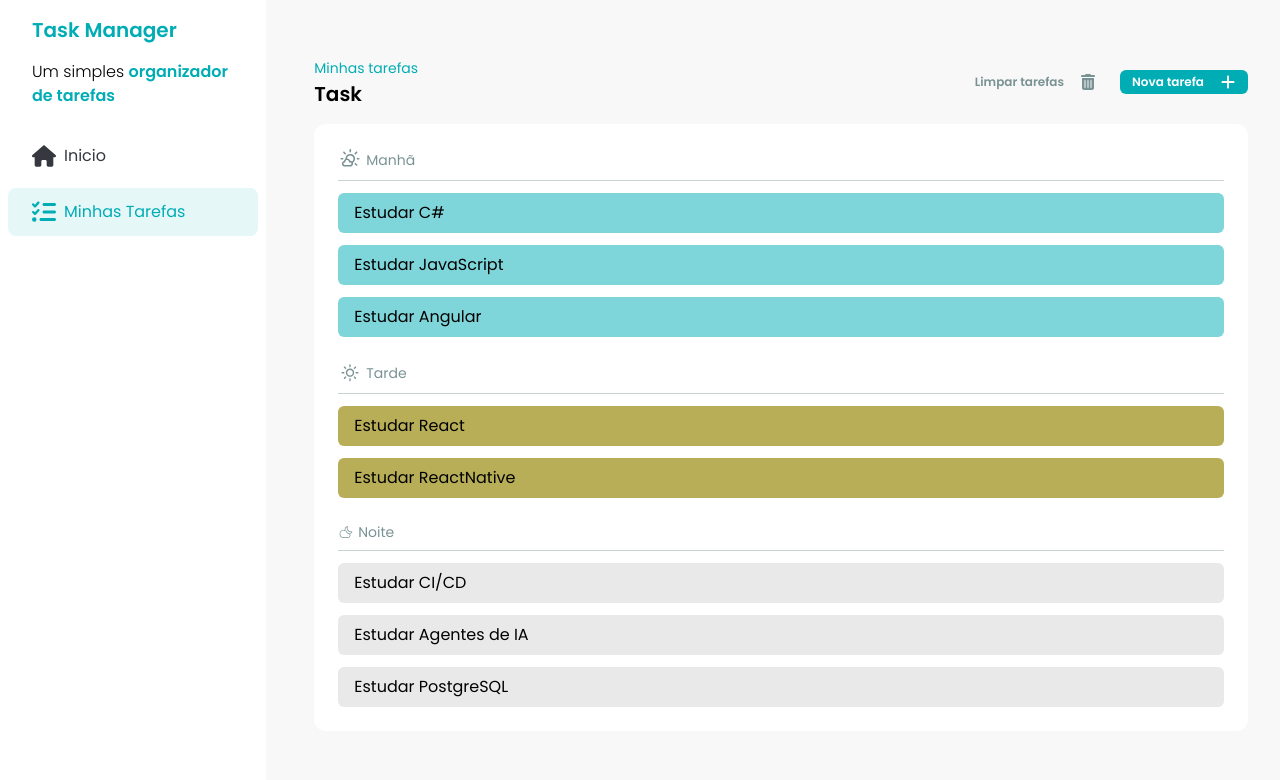
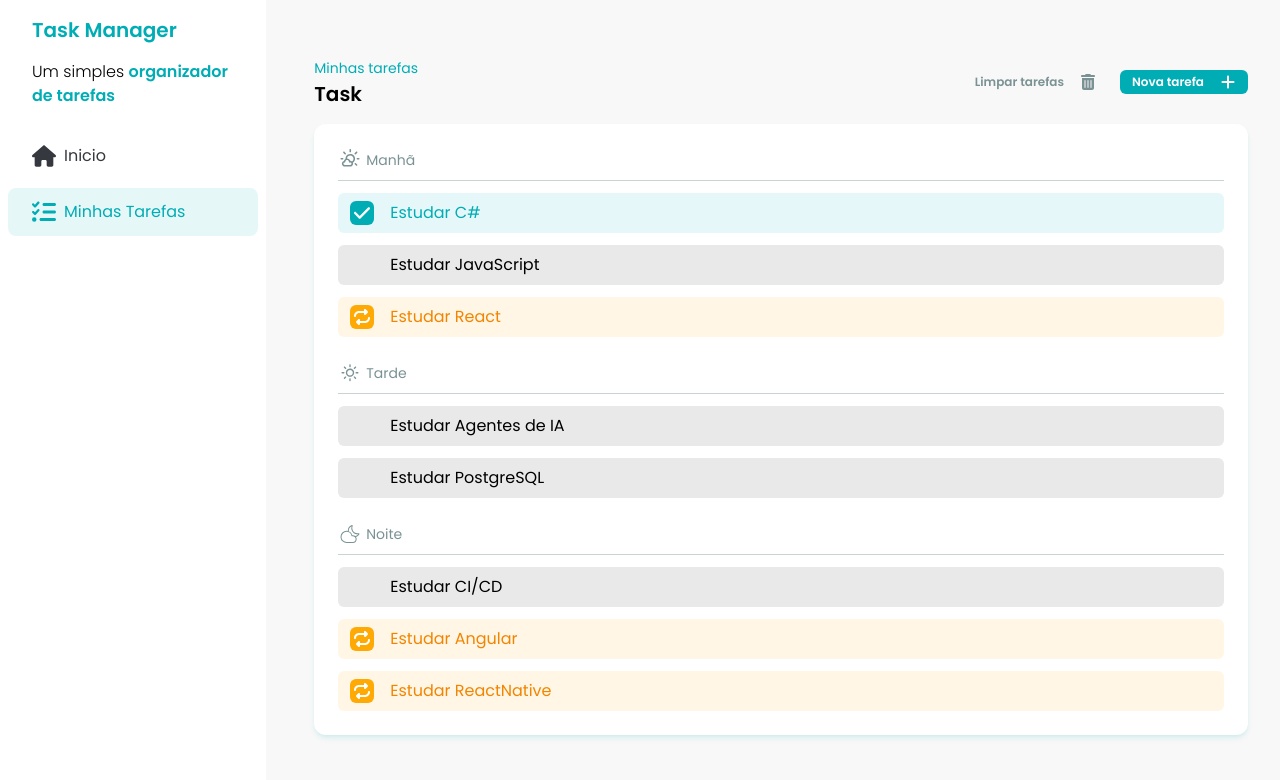
Before and after one commit to erickcred/estudo-react, a React (Vite) app in the folder task-manager/: page / in a window 1280 px wide. Shown: the top 780 px of the page. Built offline with nearby package versions, Linux system fonts and the light colour scheme.

Commit message:
feat: Ater TaskItems in Tasks component

```diff
--- a/task-manager/src/components/TaskItem.jsx
+++ b/task-manager/src/components/TaskItem.jsx
@@ -1,20 +1,59 @@
-export default function TaskItem({ status, children }) {
+import { FaCheck, FaRepeat } from "react-icons/fa6";
+
+export default function TaskItem({ status, onChange, checked, children }) {
   const getTaskStatusClasses = () => {
     switch (status) {
-      case "nostarted":
-        return "";
+      case "done":
+        return "bg-[#00adb5]/10 text-[#00adb5]";
+      case "notstarted":
+        return "bg-[#e9e9e9]";
       case "inprogress":
-        return "bg-[#b8ae57]";
-      case "finished":
-        return "bg-[#00adb5]/50";
+        return "bg-[#ffaa04]/10 text-[#f28500]";
       default:
-        return "bg-[#e9e9e9]";
+        return "bg-[#35383e]/10 text-[#35383e]";
+    }
+  };
+
+  const getTaskStatusIconClasses = () => {
+    switch (status) {
+      case "inprogress":
+        return {
+          class: "bg-[#ffaa04]",
+          icon: <FaRepeat size={20} color="white" />,
+        };
+      case "done":
+        return {
+          class: "bg-[#00adb5]",
+          icon: <FaCheck size={20} color="white" />,
+        };
+      default:
+        return {
+          class: "bg-[#e9e9e9]",
+          icon: null,
+        };
     }
   };
 
   return (
-    <p className={`${getTaskStatusClasses()} py-2 px-4 rounded-md`}>
+    <div
+      className={`${getTaskStatusClasses()} flex items-center gap-4 text-[16px]
+      py-2 px-4 rounded-md relative text-bold`}
+    >
+      <input
+        type="checkbox"
+        className="cursor-pointer size-[20px] appearance-none checked:none"
+        onChange={onChange}
+        checked={checked}
+      />
+      <span
+        className={`absolute flex items-center justify-center opacity-100
+          peer-checked:opacity-100 h-6 w-6 top-1/2 left-6 p-1
+          -translate-x-1/2 -translate-y-1/2 pointer-events-none
+          rounded-md ${getTaskStatusIconClasses().class} `}
+      >
+        {getTaskStatusIconClasses().icon}
+      </span>
       {children}
-    </p>
+    </div>
   );
 }
--- /dev/null
+++ b/task-manager/src/constants/tasks.js
@@ -0,0 +1,58 @@
+export const Tasksdb = [
+  {
+    id: 1,
+    task: "Estudar C#",
+    description: "Estudar C#",
+    time: "morning",
+    status: "done",
+  },
+  {
+    id: 2,
+    task: "Estudar JavaScript",
+    description: "Estudar JavaScript",
+    time: "morning",
+    status: "notstarted",
+  },
+  {
+    id: 3,
+    task: "Estudar React",
+    description: "Estudar React",
+    time: "morning",
+    status: "inprogress",
+  },
+  {
+    id: 4,
+    task: "Estudar CI/CD",
+    description: "Estudar CI/CD",
+    time: "evening",
+    status: "notstarted",
+  },
+  {
+    id: 5,
+    task: "Estudar Angular",
+    description: "Estudar Angular",
+    time: "evening",
+    status: "inprogress",
+  },
+  {
+    id: 6,
+    task: "Estudar Agentes de IA",
+    description: "Estudar IA",
+    time: "afternoon",
+    status: "notstarted",
+  },
+  {
+    id: 7,
+    task: "Estudar PostgreSQL",
+    description: "Estudar PostgreSQL",
+    time: "afternoon",
+    status: "notstarted",
+  },
+  {
+    id: 8,
+    task: "Estudar ReactNative",
+    description: "Estudar ReactNative",
+    time: "evening",
+    status: "inprogress",
+  },
+];
--- a/task-manager/src/pages/Tasks.jsx
+++ b/task-manager/src/pages/Tasks.jsx
@@ -1,23 +1,41 @@
+import { useState } from "react";
 import { FaPlus, FaTrashCan } from "react-icons/fa6";
 import { WiDaySunnyOvercast, WiDaySunny } from "react-icons/wi";
 import { CiCloudMoon } from "react-icons/ci";
 
+import { Tasksdb } from "../constants/tasks";
 import Button from "../components/Button";
 import TaskSeparator from "../components/TaskSeparator";
 import TaskItem from "../components/TaskItem";
 import Header from "../components/Header";
 
 export default function Tasks() {
-  const tasks = [
-    { id: 1, task: "Estudar C#", status: "finished" },
-    { id: 1, task: "Estudar JavaScript", status: "finished" },
-    { id: 1, task: "Estudar React", status: "inprogress" },
-    { id: 1, task: "Estudar CI/CD", status: "nostarted" },
-    { id: 1, task: "Estudar Angular", status: "finished" },
-    { id: 1, task: "Estudar Agentes de IA", status: "nostarted" },
-    { id: 1, task: "Estudar PostgreSQL", status: "nostarted" },
-    { id: 1, task: "Estudar ReactNative", status: "inprogress" },
-  ];
+  const [tasks, setTasks] = useState(Tasksdb);
+
+  const getTasksMorning = tasks.filter((t) => t.time === "morning");
+  const getTasksAfeterNoon = tasks.filter((t) => t.time === "afternoon");
+  const getTasksEvening = tasks.filter((t) => t.time === "evening");
+
+  const handleTaskChengedCheck = (itemTask) => {
+    setTasks((prev) =>
+      prev.map((task) =>
+        task.id === itemTask.id
+          ? { ...task, status: getNextStatus(task.status) }
+          : task
+      )
+    );
+  };
+
+  const getNextStatus = (currentStatus) => {
+    switch (currentStatus) {
+      case "notstarted":
+        return "inprogress";
+      case "inprogress":
+        return "done";
+      case "done":
+        return "notstarted";
+    }
+  };
 
   return (
     <div className="w-full py-14 px-8">
@@ -42,29 +60,52 @@ export default function Tasks() {
         </div>
       </Header>
 
-      <div className="p-6 rounded-xl bg-white space-y-6">
+      <div className="p-6 rounded-xl bg-white space-y-6 shadow-md shadow-[#00adb5]/12">
         <TaskSeparator title="Manhã" icon={<WiDaySunnyOvercast size={24} />}>
-          {tasks.map(
+          {getTasksMorning.map(
             (item) =>
-              item.status == "finished" && (
-                <TaskItem status="finished">{item.task}</TaskItem>
+              item.time == "morning" && (
+                <TaskItem
+                  key={item.id}
+                  status={item.status}
+                  onChange={() => handleTaskChengedCheck(item)}
+                  checked={item.status === "done"}
+                >
+                  {item.task}
+                </TaskItem>
               )
           )}
         </TaskSeparator>
 
         <TaskSeparator title="Tarde" icon={<WiDaySunny size={24} />}>
-          {tasks.map(
+          {getTasksAfeterNoon.map(
             (item) =>
-              item.status == "inprogress" && (
-                <TaskItem status="inprogress">{item.task}</TaskItem>
+              item.time == "afternoon" && (
+                <TaskItem
+                  key={item.id}
+                  status={item.status}
+                  onChange={() => handleTaskChengedCheck(item)}
+                  checked={item.status === "done"}
+                >
+                  {item.task}
+                </TaskItem>
               )
           )}
         </TaskSeparator>
 
-        <TaskSeparator title="Noite" icon={<CiCloudMoon />}>
-          {tasks.map(
+        <TaskSeparator title="Noite" icon={<CiCloudMoon size={24} />}>
+          {getTasksEvening.map(
             (item) =>
-              item.status == "nostarted" && <TaskItem>{item.task}</TaskItem>
+              item.time == "evening" && (
+                <TaskItem
+                  key={item.id}
+                  status={item.status}
+                  onChange={() => handleTaskChengedCheck(item)}
+                  checked={item.status === "done"}
+                >
+                  {item.task}
+                </TaskItem>
+              )
           )}
         </TaskSeparator>
       </div>
```
